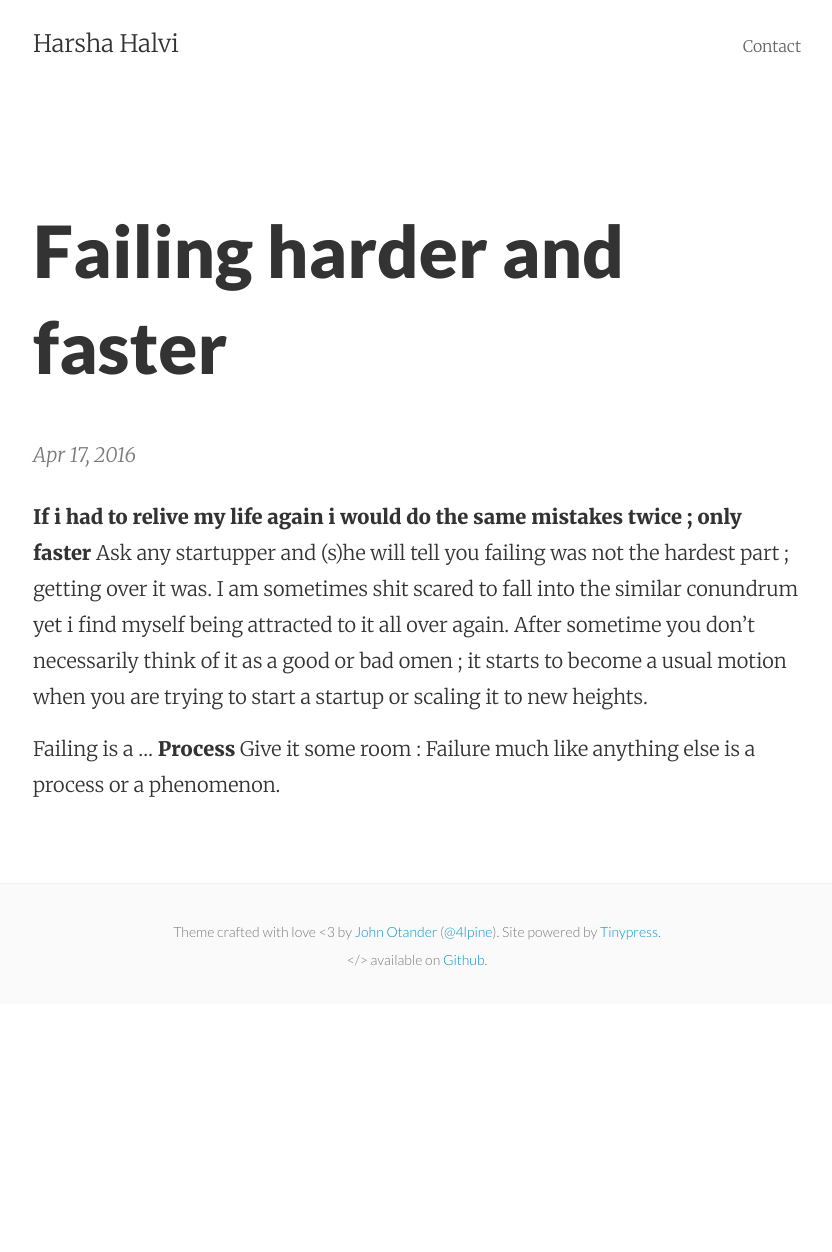
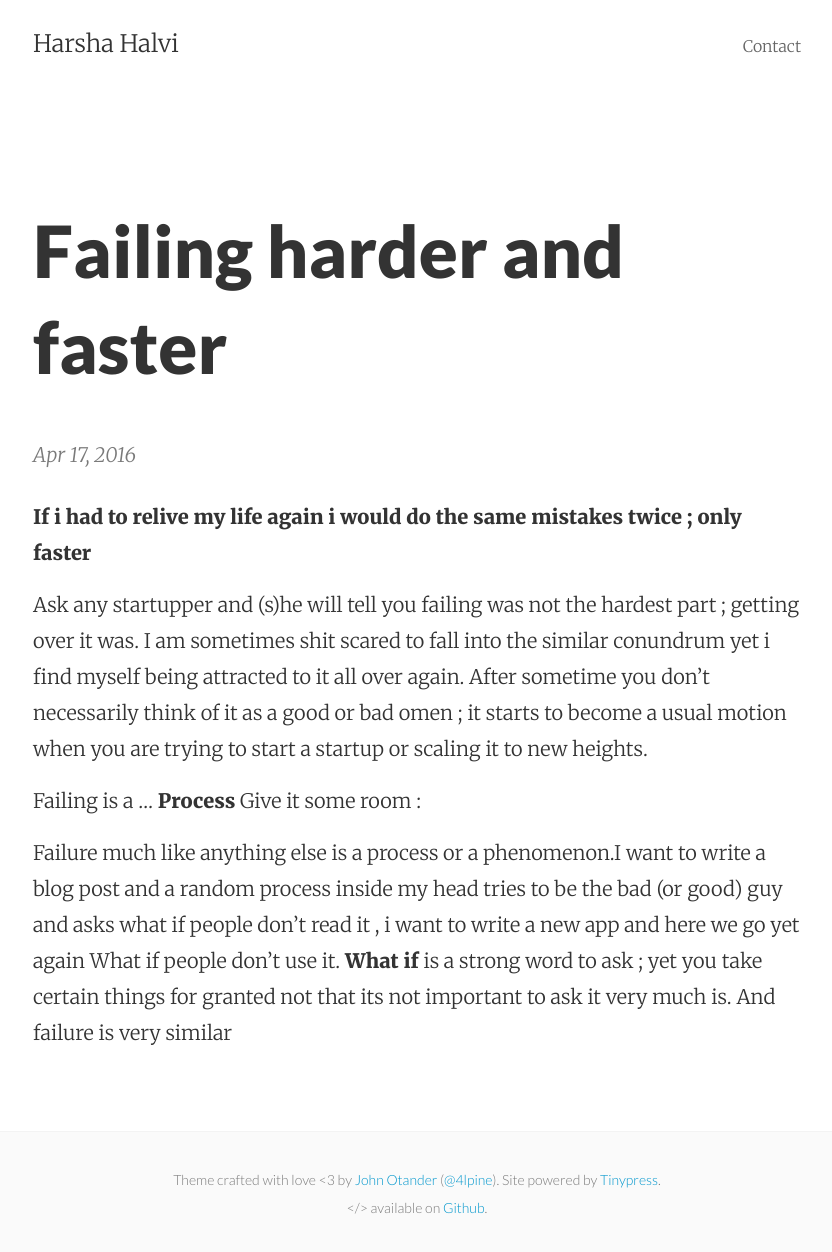
Before and after one commit to Hhalvi/hhalvi.github.io, a Jekyll site: the page built from _posts/2016-04-17-failing-harder-and-faster.markdown, in a window 1280 px wide. Shown: the whole page, without its empty margins (223-1055 px from the left). Built offline with Jekyll 4.4.1, drawn with Linux system fonts in a browser that asks for light colours; before the commit the page ends 1004 px from its top, so only the background shows below that.

Commit message:
Post update: Failing harder and faster

```diff
--- a/_posts/2016-04-17-failing-harder-and-faster.markdown
+++ b/_posts/2016-04-17-failing-harder-and-faster.markdown
@@ -6,7 +6,9 @@
 categories: [Random]
 ---
 **If i had to relive my life again i would do the same mistakes twice ; only faster**
+
 Ask any startupper and (s)he will tell you failing was not the hardest part ; getting over it was. I am sometimes shit scared to fall into the similar conundrum yet i find myself being attracted to it all over again. After sometime you don't necessarily think of it as a good or bad omen ; it starts to become a usual motion when you are trying to start a startup or scaling it to new heights.
 
 Failing is a ... **Process** Give it some room :
-Failure much like anything else is a process or a phenomenon.
+
+Failure much like anything else is a process or a phenomenon.I want to write a blog post and a random process inside my head tries to be the bad (or good) guy and asks what if people don't read it , i want to write a new app and here we go yet again What if people don't use it. **What if** is a strong word to ask ; yet you take certain things for granted not that its not important to ask it very much is. And failure is very similar
```
